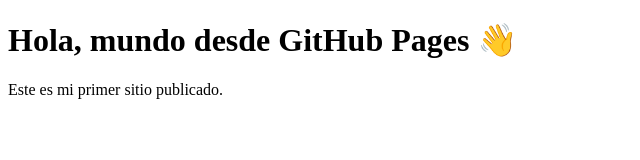
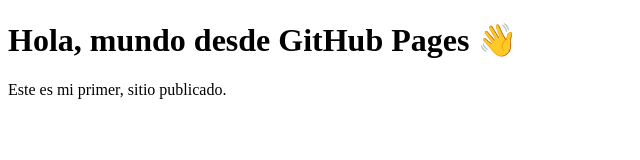
Before and after one commit to luismf2909-debug/practica, a plain HTML site: page index.html in a window 1280 px wide. Shown: the full height of the page, 0-640 px from the left. Drawn offline with Linux system fonts and the light colour scheme.

Commit message:
Update index.html

```diff
--- a/index.html
+++ b/index.html
@@ -7,6 +7,6 @@
 </head>
 <body>
     <h1>Hola, mundo desde GitHub Pages 👋</h1>
-    <p>Este es mi primer sitio publicado.</p>
+    <p>Este es mi primer, sitio publicado.</p>
 </body>
 </html>
```
